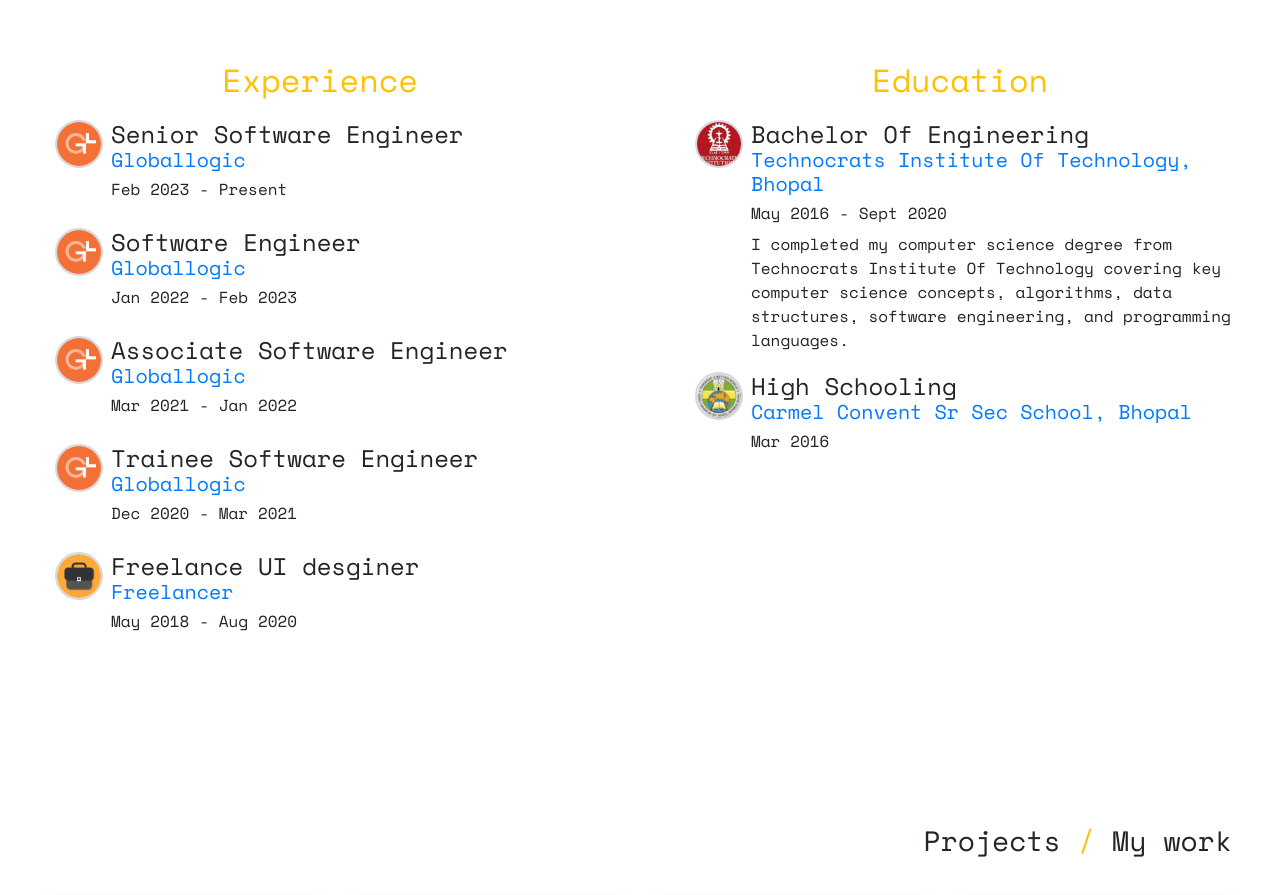
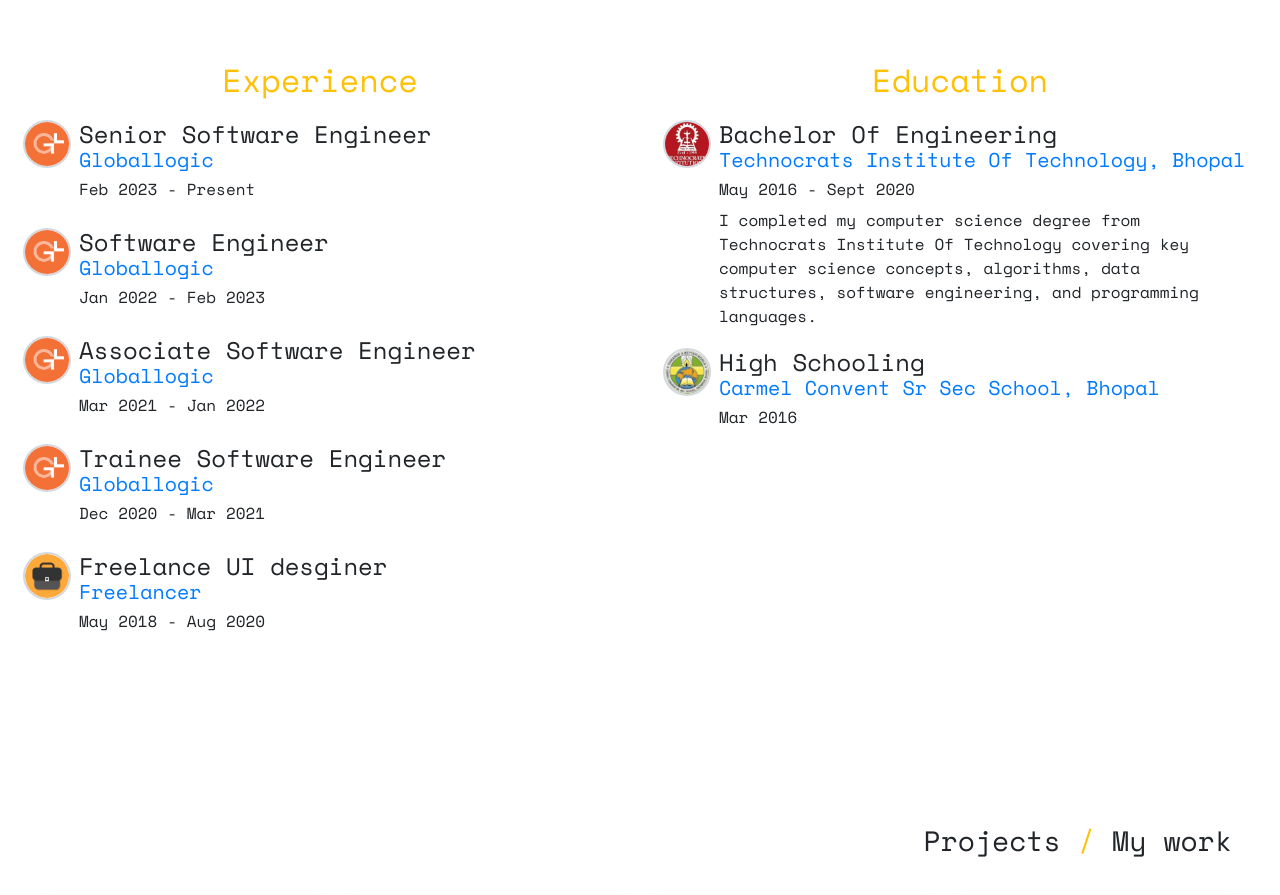
Before and after one commit to siddharth-mourya/portfolio, a React (Create React App) app: page / in a window 1280 px wide. Shown: the part 1860-2755 px from the top of the page. Built offline with nearby package versions, Linux system fonts and the light colour scheme.

Commit message:
Update index.jsx

```diff
--- a/src/component/Experience/index.jsx
+++ b/src/component/Experience/index.jsx
@@ -83,7 +83,7 @@
         <div className="row">
           <div className="col-md-6">
             <h2 className="text-warning text-center ">Experience</h2>
-            <ul className={styles["timeline"]}>
+            <ul className={`px-2 ${styles["timeline"]}`}>
               {experience.map((exp) => (
                 <li className="mb-3">
                   <div className="d-flex justify-content-start">
@@ -106,7 +106,7 @@
           </div>
           <div className="col-md-6 mt-4 mt-md-0">
             <h2 className="text-warning text-center">Education</h2>
-            <ul className={styles["timeline"]}>
+            <ul className={`px-2 ${styles["timeline"]}`}>
               {education.map((edu) => (
                 <li className="mb-3">
                   <div className="d-flex justify-content-start">
```
